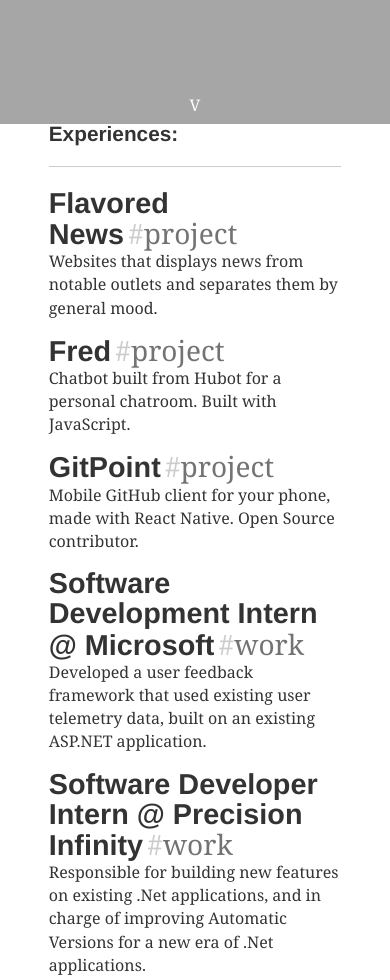
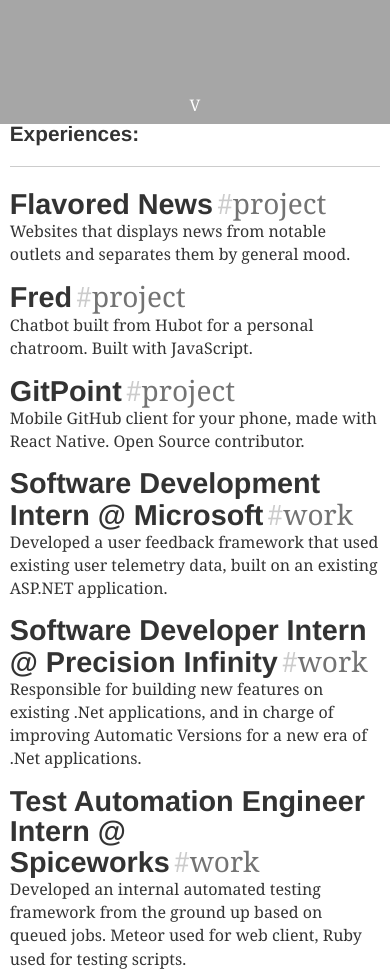
Before and after one commit to SammyIsra/SammyPortfolio, a Gatsby site: page /developer in a window 390 px wide. Shown: the part 720-1700 px from the top of the page. Built offline with nearby package versions, Linux system fonts and the light colour scheme; Gatsby itself is replaced by a stand-in of ours; some packages are replaced by stand-ins of ours; what typography-theme-fairy-gates would draw is missing.

Commit message:
Improved responsiveness

```diff
--- a/src/pages/developer.js
+++ b/src/pages/developer.js
@@ -89,6 +89,12 @@
   display: flex;
   flex-direction: column;
   align-items: stretch;
+  @media(max-width: 1000px){
+    max-width: 85%
+  }
+  @media(max-width: 650px){
+    max-width: 95%
+  }
 `;
 
 const ExperiencesTitle = styled.h3`
```
